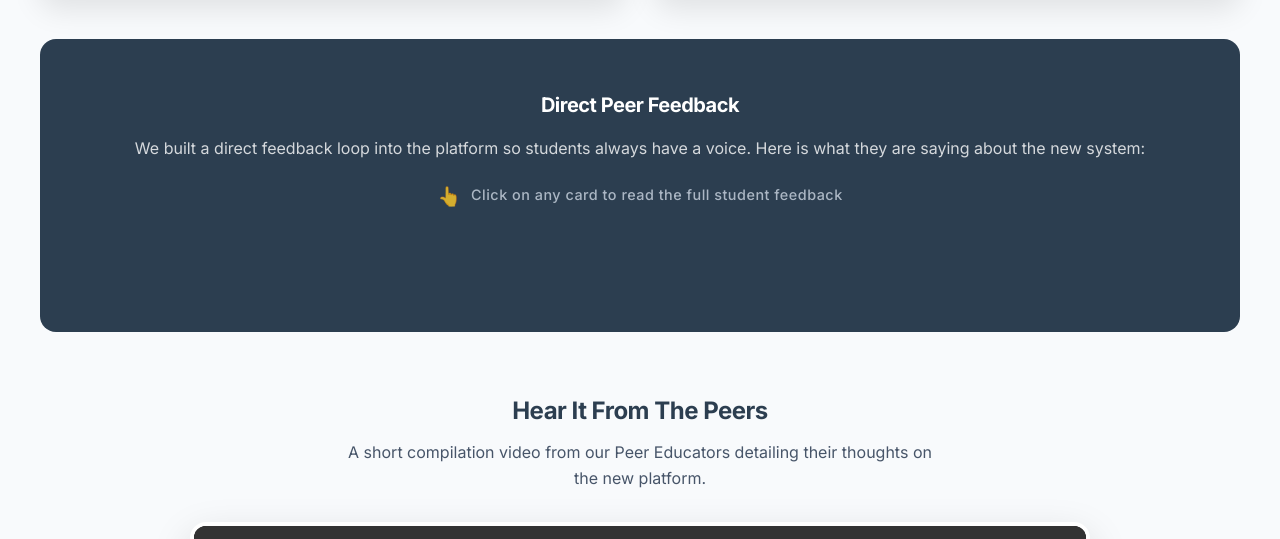
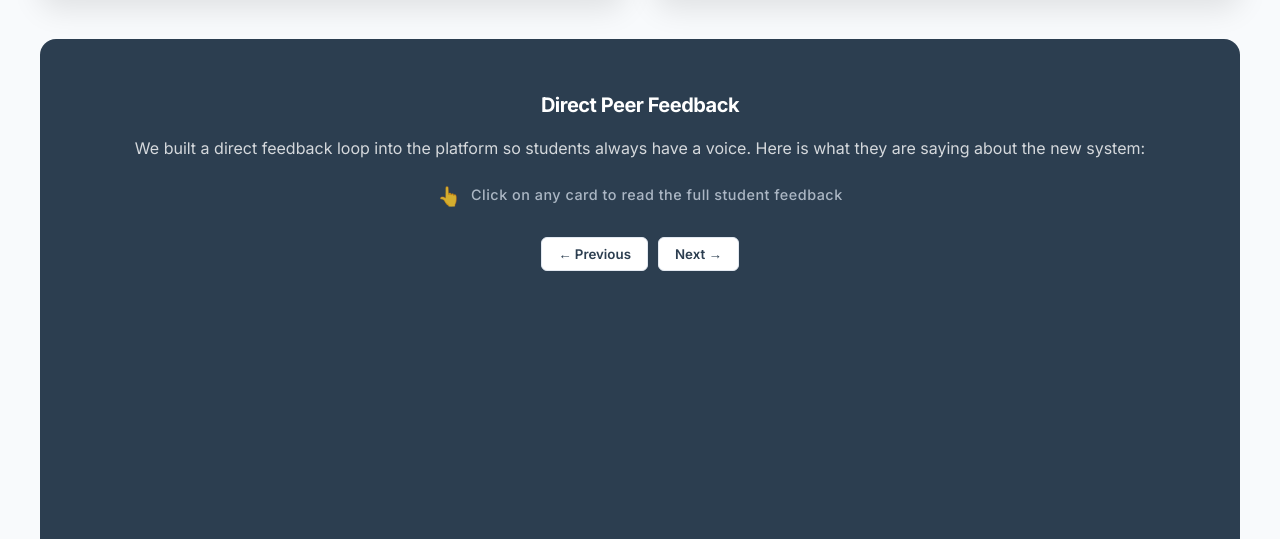
Before and after one commit to sphiwe-mathe5/cshaw, a Django app: template core/templates/core/quarterly_report.html in a window 1280 px wide. Shown: the part 3544-4083 px from the top of the page. Run offline with Django 5.2, Linux system fonts and the light colour scheme; the template is opened without the code that fills it, so the values that code supplies are empty; grey boxes are pictures that could not be loaded.

Commit message:
Report Ready

```diff
--- a/core/admin.py
+++ b/core/admin.py
@@ -1,7 +1,8 @@
 from django.contrib import admin
 
-from core.models import VolunteerActivity, ActivityRole, ActivitySignup
+from core.models import VolunteerActivity, ActivityRole, ActivitySignup, Feedback
 
 admin.site.register(VolunteerActivity)
 admin.site.register(ActivityRole)
 admin.site.register(ActivitySignup)
+admin.site.register(Feedback)
--- a/core/templates/core/quarterly_report.html
+++ b/core/templates/core/quarterly_report.html
@@ -255,6 +255,36 @@
         }
         .feedback-track:hover {
             animation-play-state: paused;
+        }
+
+        .feedback-grid {
+            display: flex;
+            gap: 20px;
+            justify-content: center;
+            flex-wrap: wrap; /* Allows it to stack nicely on mobile */
+            min-height: 260px; /* Prevents the page from jumping up/down when clicking next */
+        }
+
+        .nav-btn {
+            padding: 8px 16px;
+            border-radius: 6px;
+            border: 1px solid var(--border-light);
+            background: var(--card-bg);
+            color: var(--brand-blue);
+            cursor: pointer;
+            font-weight: 600;
+            font-family: 'Inter', sans-serif;
+            transition: 0.2s;
+        }
+
+        .nav-btn:hover:not(:disabled) {
+            background: var(--brand-blue);
+            color: white;
+        }
+
+        .nav-btn:disabled {
+            opacity: 0.4;
+            cursor: default;
         }
 
         @keyframes scroll-left {
@@ -685,36 +715,22 @@
                     <span style="font-size: 1.2rem; vertical-align: middle; margin-right: 5px;">👆</span>
                     Click on any card to read the full student feedback
                 </p>
+
+                <div style="display: flex; justify-content: center; gap: 10px; margin-top: 25px;">
+                    <button id="prevFeedbackBtn" class="nav-btn">&larr; Previous</button>
+                    <button id="nextFeedbackBtn" class="nav-btn">Next &rarr;</button>
+                </div>
             </div>
 
-            <div class="feedback-scroll-container">
-                <div class="feedback-track">
+            <div class="feedback-grid" id="feedbackContainer">
 
                 {% for feedback in feedbacks %}
                 <div class="feedback-card clickable-card" onclick="openFeedbackModal(this)">
                     <span class="quote-icon">❝</span>
                     <p class="quote-text">{{ feedback.message }}</p>
-
-                        <span class="quote-author">
-                            — {{ feedback.user.first_name }} {{ feedback.user.last_name }}
-                            <span style="opacity: 0.7; font-weight: 400;">({% if feedback.user.campus %}{{ feedback.user.get_campus_display }}{% else %}C-SHAW{% endif %})</span>
-                        </span>
                 </div>
                 {% endfor %}
 
-                    {% for feedback in feedbacks %}
-                    <div class="feedback-card clickable-card" aria-hidden="true" onclick="openFeedbackModal(this)">
-                        <span class="quote-icon">❝</span>
-                        <p class="quote-text">{{ feedback.message }}</p>
-
-                        <span class="quote-author">
-                            — {{ feedback.user.first_name }} {{ feedback.user.last_name }}
-                            <span style="opacity: 0.7; font-weight: 400;">({% if feedback.user.campus %}{{ feedback.user.get_campus_display }}{% else %}C-SHAW{% endif %})</span>
-                        </span>
-                    </div>
-                    {% endfor %}
-
-                </div>
             </div>
         </div>
 
@@ -723,7 +739,6 @@
                 <span class="lightbox-close" onclick="closeFeedbackModal()" style="color: #94a3b8; top: 15px; right: 20px;">&times;</span>
                 <span class="quote-icon" style="font-size: 3rem;">❝</span>
                 <p id="modalFeedbackText" class="modal-quote-text"></p>
-                <span id="modalFeedbackAuthor" class="modal-quote-author"></span>
                 </div>
         </div>
 
@@ -772,9 +787,16 @@
         <div class="text-grid">
             <div class="card recommendation-block">
                 <h3>Long-Term Hardware Vision</h3>
-                <p>Currently, the system relies on our Executives using their personal smartphones. While this works perfectly for our current rollout.</p>
-                <p>Looking ahead, my recommendation is to eventually invest in a dedicated, low-cost tablet for each campus. These would act as official, standalone "Check-In Kiosks" , making the process even faster and looking highly professional.</p>
+                <p>Currently, the system relies on our Executives using their personal smartphones. While this works perfectly for our current rollout, it does rely heavily on personal devices and battery life.</p>
+                <p>Looking ahead, my recommendation is to eventually invest in a dedicated, low-cost tablet for each campus. These would act as official, standalone "Check-In Kiosks", making the process even faster and looking highly professional.</p>
                 <p style="margin-bottom: 0;"><em>To be clear, this is not an urgent request for this year. It is a roadmap suggestion for the years to come, to ensure the system remains sustainable as the program continues to grow.</em></p>
+            </div>
+
+            <div class="card recommendation-block">
+                <h3>Native Mobile App Development</h3>
+                <p>A dedicated mobile application is currently the most highly requested feature from our Peer Educators. An app would allow for instant push notifications, easier profile access, and a much more seamless experience.</p>
+                <p>Designing, building, and maintaining a standalone app across both iOS and Android is a massive undertaking. To make this a reality in the future, I will need as much support and backing as possible to execute it properly.</p>
+                <p style="margin-bottom: 0;"><em>Like the hardware vision, this is a long-term roadmap goal. I am eager to spearhead it, but it represents the next major evolution of the Hub once our web platform is fully matured.</em></p>
             </div>
 
             <div class="card recommendation-block">
@@ -822,6 +844,10 @@
             </div>
         </div>
     </section>
+
+    <div style="text-align: center; margin: 60px 0 40px; color: #E35205; font-family: 'Inter', sans-serif; font-size: 0.9rem; letter-spacing: 2px; text-transform: uppercase;">
+            — The End —
+        </div>
 
 </div>
 
@@ -952,33 +978,24 @@
         const lightbox = document.getElementById('imageLightbox');
         const lightboxImg = document.getElementById('lightboxImage');
 
-        lightboxImg.src = imageSrc; // Give the modal the correct image
-        lightbox.classList.add('active'); // Show it
-        document.body.style.overflow = 'hidden'; // Stop the background from scrolling
+        lightboxImg.src = imageSrc;
+        lightbox.classList.add('active');
+        document.body.style.overflow = 'hidden';
     }
 
     function closeLightbox() {
         const lightbox = document.getElementById('imageLightbox');
-        lightbox.classList.remove('active'); // Hide it
-        document.body.style.overflow = 'auto'; // Turn scrolling back on
+        lightbox.classList.remove('active');
+        document.body.style.overflow = 'auto';
     }
-
-    // Allow closing by pressing the Escape key
-    document.addEventListener('keydown', function(event) {
-        if (event.key === "Escape") {
-            closeLightbox();
-        }
-    });
 
     // Feedback Modal Logic
     function openFeedbackModal(cardElement) {
-        // Grab the text and author from the card that was clicked
+        // Grab ONLY the text from the card that was clicked
         const text = cardElement.querySelector('.quote-text').textContent;
-        const authorHTML = cardElement.querySelector('.quote-author').innerHTML;
 
         // Inject it into the modal
         document.getElementById('modalFeedbackText').textContent = text;
-        document.getElementById('modalFeedbackAuthor').innerHTML = authorHTML;
 
         // Show the modal and lock background scrolling
         const modal = document.getElementById('feedbackModal');
@@ -991,10 +1008,60 @@
         document.body.style.overflow = 'auto';
     }
 
-    // Update your existing Escape key listener to close both modals
+    // Feedback Pagination Logic
+    const feedbackCards = document.querySelectorAll('.feedback-grid .feedback-card');
+    const cardsPerPage = 3;
+    let currentFbPage = 0;
+
+    function updateFeedbackView() {
+        const start = currentFbPage * cardsPerPage;
+        const end = start + cardsPerPage;
+
+        feedbackCards.forEach((card, index) => {
+            if (index >= start && index < end) {
+                card.style.display = 'flex';
+            } else {
+                card.style.display = 'none';
+            }
+        });
+
+        const prevBtn = document.getElementById('prevFeedbackBtn');
+        const nextBtn = document.getElementById('nextFeedbackBtn');
+
+        if (prevBtn && nextBtn) {
+            prevBtn.disabled = (currentFbPage === 0);
+            nextBtn.disabled = (end >= feedbackCards.length);
+        }
+    }
+
+    if (feedbackCards.length > 0) {
+        updateFeedbackView();
+    }
+
+    const prevFbBtn = document.getElementById('prevFeedbackBtn');
+    const nextFbBtn = document.getElementById('nextFeedbackBtn');
+
+    if (prevFbBtn) {
+        prevFbBtn.addEventListener('click', () => {
+            if (currentFbPage > 0) {
+                currentFbPage--;
+                updateFeedbackView();
+            }
+        });
+    }
+
+    if (nextFbBtn) {
+        nextFbBtn.addEventListener('click', () => {
+            if ((currentFbPage + 1) * cardsPerPage < feedbackCards.length) {
+                currentFbPage++;
+                updateFeedbackView();
+            }
+        });
+    }
+
+    // Allow closing by pressing the Escape key
     document.addEventListener('keydown', function(event) {
         if (event.key === "Escape") {
-            // Check if functions exist before calling to prevent errors
             if (typeof closeLightbox === "function") closeLightbox();
             if (typeof closeFeedbackModal === "function") closeFeedbackModal();
         }
```
Also changed, not shown: 1 other file. Lines whose indentation alone changed are shown as unchanged.
